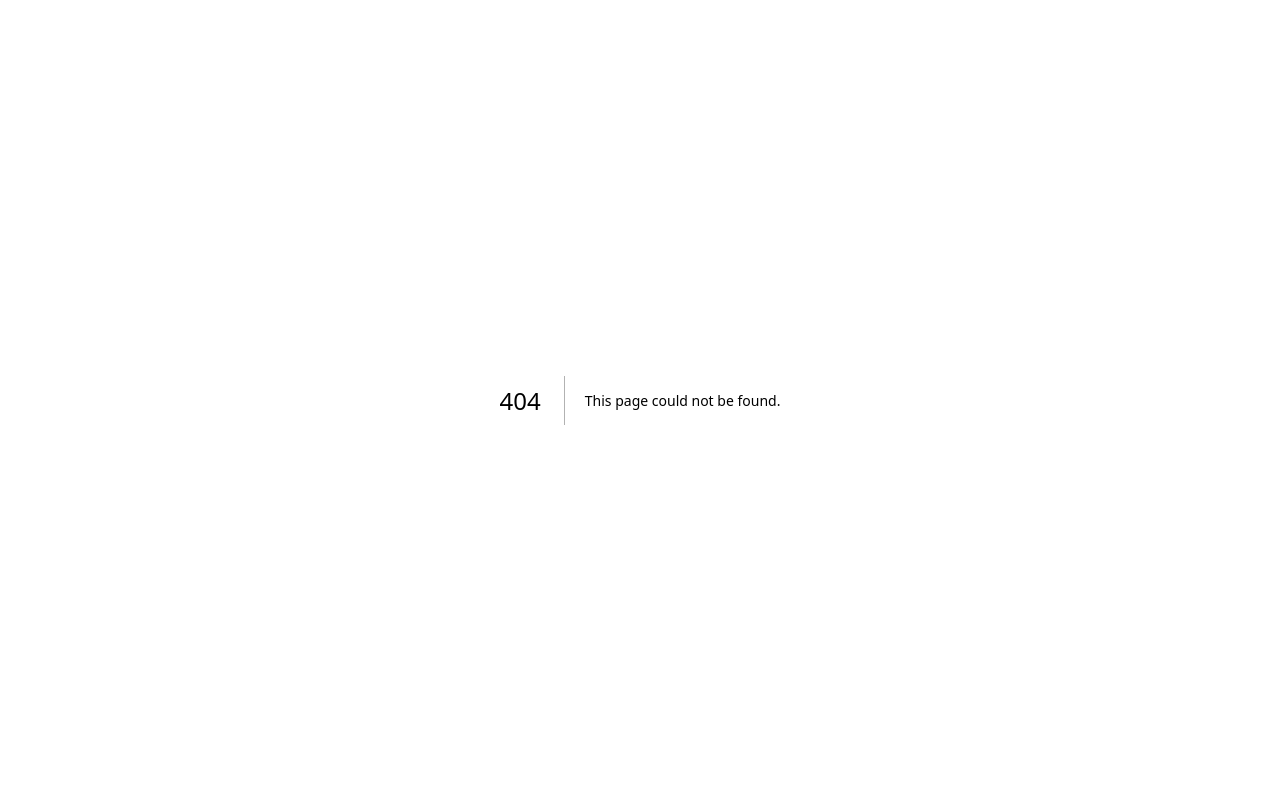
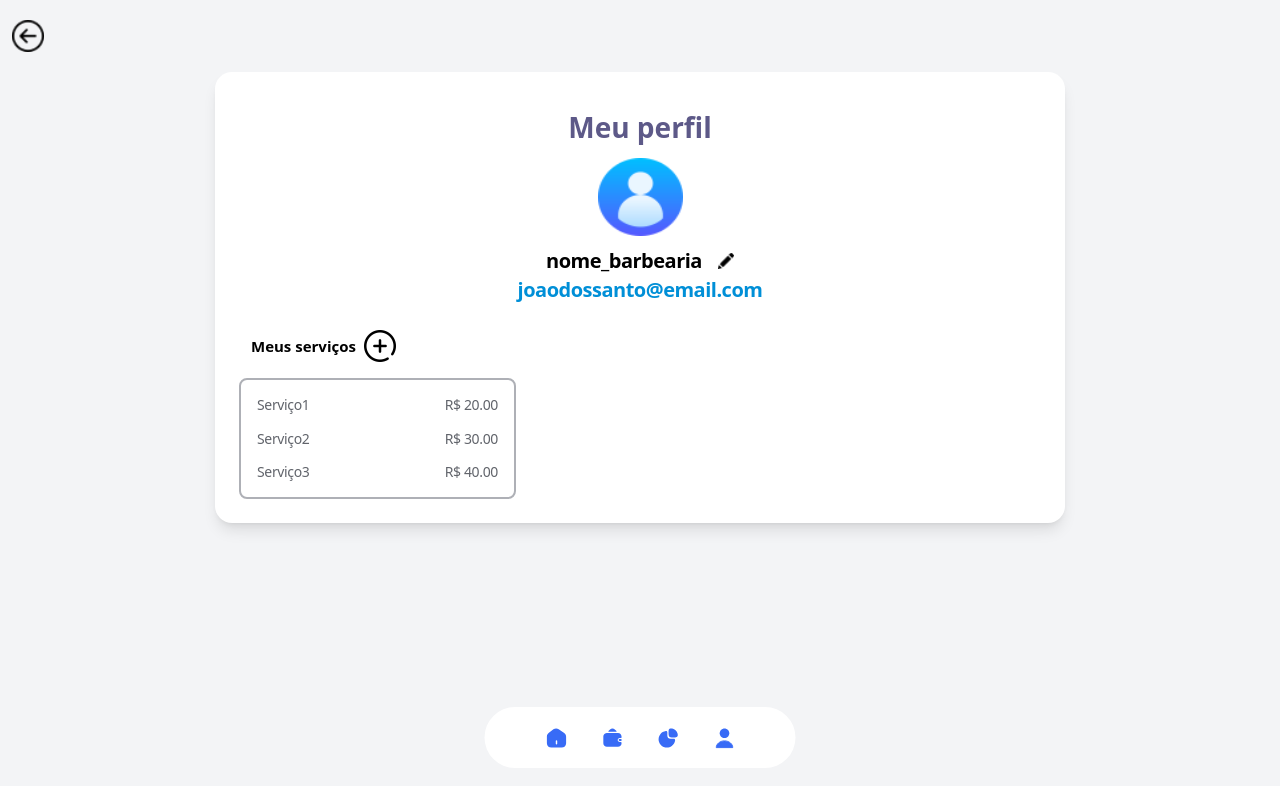
Before and after one commit to rafascampelo/frontend-da-onwave, a Next.js app: page /UserProfile in a window 1280 px wide. Before the commit this address had no page. Shown: the top 786 px of the page. Built offline with nearby package versions, Linux system fonts and the light colour scheme.

Commit message:
fala dela po

```diff
--- /dev/null
+++ b/src/app/(homepages)/UserProfile/page.jsx
@@ -0,0 +1,98 @@
+import Image from "next/image";
+import Link from "next/link";
+
+export default function UserProfile() {
+  return (
+    <>
+      <Link href={"/"}>
+        <Image
+          src="/voltar.png"
+          alt="Onwave Logo"
+          className="dark:invert relative left-3 top-5 pb-10"
+          width={32}
+          height={32}
+          priority
+        />
+      </Link>
+      <div className="flex justify-center items-start h-[100px]">
+        {/* Card com bordas arredondadas */}
+        <div className="bg-white rounded-[17px] w-[90%] max-w-[850px] p-6 shadow-lg relative">
+          {/* Título "Meu perfil" */}
+          <span className="text-center text-[#5d5988] text-[28px] font-extrabold leading-[38px] block pt-3 pb-3">
+            Meu perfil
+          </span>
+
+          {/* Imagem do usuário */}
+          <div className="flex justify-center">
+            <img
+              src="/userbarb.png"
+              alt="User"
+              className="w-[85px] h-[90px] pb-3"
+            />
+          </div>
+
+          {/* Nome da barbearia e botão editar */}
+          <div className="flex justify-center items-center">
+            <span className="text-black pr-4 text-[20px] font-semibold leading-tight tracking-tight">
+              nome_barbearia
+            </span>
+            <Link href="/">
+              <img src="/editar.png" alt="editar" className="w-4 h-4" />
+            </Link>
+          </div>
+
+          {/* E-mail */}
+          <span className="text-[#008fd7] block text-center pt-1 text-[20px] font-semibold leading-tight tracking-tight">
+            joaodossanto@email.com
+          </span>
+
+          {/* "Meus serviços" e botão adicionar */}
+          <div className="flex flex-row relative left-3 mt-6 items-center pb-3">
+            <span className="text-black text-[15px] font-bold leading-[14px] pr-1">
+              Meus serviços
+            </span>
+            <button className="h-10 w-10 flex items-center justify-center">
+              <Image
+                src="/plus.png"
+                alt="Adicionar serviços"
+                width={32}
+                height={32}
+              />
+            </button>
+          </div>
+
+          <div className="w-[277px] h-auto py-2 bg-white rounded-lg border-2 border-[#aeb0b6] inline-flex">
+            <table className="w-full table-auto">
+              <tbody>
+                <tr>
+                  <td className="w-60 px-4 py-2 text-[#61646b] text-sm font-normal leading-tight tracking-tight">
+                    Serviço1
+                  </td>
+                  <td className="w-60 px-4 py-2 text-[#61646b] text-sm font-normal leading-tight tracking-tight text-right">
+                    R$ 20.00
+                  </td>
+                </tr>
+                <tr>
+                  <td className="w-60 px-4 py-2 text-[#61646b] text-sm font-normal leading-tight tracking-tight">
+                    Serviço2
+                  </td>
+                  <td className="w-60 px-4 py-2 text-[#61646b] text-sm font-normal leading-tight tracking-tight text-right">
+                    R$ 30.00
+                  </td>
+                </tr>
+                <tr>
+                  <td className="w-60 px-4 py-2 text-[#61646b] text-sm font-normal leading-tight tracking-tight">
+                    Serviço3
+                  </td>
+                  <td className="w-60 px-4 py-2 text-[#61646b] text-sm font-normal leading-tight tracking-tight text-right">
+                    R$ 40.00
+                  </td>
+                </tr>
+              </tbody>
+            </table>
+          </div>
+        </div>
+      </div>
+    </>
+  );
+}
--- /dev/null
+++ b/src/app/(homepages)/layout.jsx
@@ -0,0 +1,79 @@
+"use client";
+
+import { useState } from "react";
+import { useRouter } from "next/navigation";
+import Head from "next/head";
+import "../globals.css";
+
+export default function HomeScreen({ children }) {
+  const [activeItem, setActiveItem] = useState(null);
+  const router = useRouter();
+
+  const handleClick = (item) => {
+    setActiveItem(item.id);
+    router.push(item.href);
+  };
+
+  return (
+    <>
+      <Head>
+        <title>Onwave</title>
+        <meta name="description" content="APP para a gestão do seu comércio" />
+        <link
+          rel="stylesheet"
+          href="https://fonts.googleapis.com/css2?family=Poppins:wght@400;500;600&display=swap"
+        />
+      </Head>
+      <div className="fund">
+        {children}
+        <footer className="w-[311px] h-[61px] bg-white  flex justify-center items-center min-w-screen fixed left-1/2 bottom-8 transform -translate-x-1/2 rounded-[75px]">
+          <ul className="flex space-x-8">
+            {[
+              {
+                id: "home",
+                label: "Home",
+                img: "/homeactive.svg",
+                href: "/homeScreen",
+              },
+              {
+                id: "carteira",
+                label: "Carteira",
+                img: "/moneyactive.svg",
+                href: "/moneyScreen",
+              },
+              {
+                id: "estoque",
+                label: "Estoque",
+                img: "/boxactive.svg",
+                href: "/boxScreen",
+              },
+              {
+                id: "equipe",
+                label: "Equipe",
+                img: "/usersactive.svg",
+                href: "/myusersScreen",
+              },
+            ].map((item) => (
+              <li
+                key={item.id}
+                className={`flex flex-col items-center justify-center h-[60px] transition-all duration-300 ${
+                  activeItem === item.id
+                    ? "bg-blue-200 rounded-full px-3"
+                    : "bg-transparent"
+                }`}
+                onClick={() => handleClick(item)}
+              >
+                <img src={item.img} alt={item.id} className="w-6 h-6" />
+                {activeItem === item.id && (
+                  <span className="text-sm font-bold text-black/50">
+                    {item.label}
+                  </span>
+                )}
+              </li>
+            ))}
+          </ul>
+        </footer>
+      </div>
+    </>
+  );
+}
--- a/src/app/(screens)/homeScreen/page.jsx
+++ b/src/app/(screens)/homeScreen/page.jsx
@@ -7,14 +7,14 @@ export default function homeScreen() {
       <div className="h-20 w-full bg-blue-700 rounded-b-md relative flex justify-center items-center flex-col ">
         {/* Contéudo da div azul (opcional) */}
       </div>
-
-      <div className="absolute right-0 top-[50px] flex items-center bg-white  shadow-lg p-2 rounded-md">
-        <div className="font-bold text-lg text-gray-800 whitespace-nowrap">
-          $nomeBarboooooo
+      <Link href="/UserProfile">
+        <div className="absolute right-0 top-[50px] flex items-center bg-white  shadow-lg p-2 rounded-md">
+          <div className="font-bold text-lg text-gray-800 whitespace-nowrap">
+            $nomeBarboooooo
+          </div>
+          <img src="/userbarb.png" alt="User" className="w-15 h-10 pl-2 pr-2" />
         </div>
-        <img src="/userbarb.png" alt="User" className="w-15 h-10 pl-2 pr-2" />
-      </div>
-
+      </Link>
       <div className="flex justify-center items-center min-h-screen flex-col">
         <div className="w-[300px] h-[250px] fixed top-[130px] bg-white flex flex-col  items-center rounded-[13px] shadow-lg ">
           <Image
--- a/src/app/globals.css
+++ b/src/app/globals.css
@@ -3,7 +3,7 @@
 @tailwind utilities;
 
 .fund {
-  background-color: #dfdfdf;
+  background-color: #f3f4f6;
   height: 100vh;
 }
 
```
Also changed, not shown: public/voltar.png.
